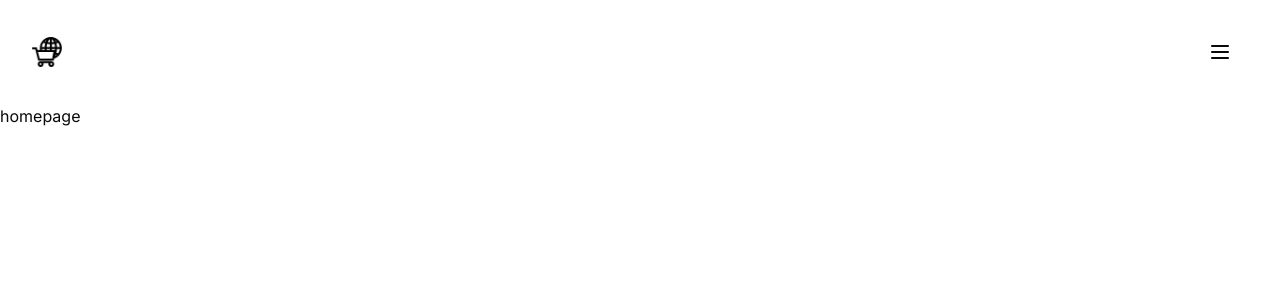
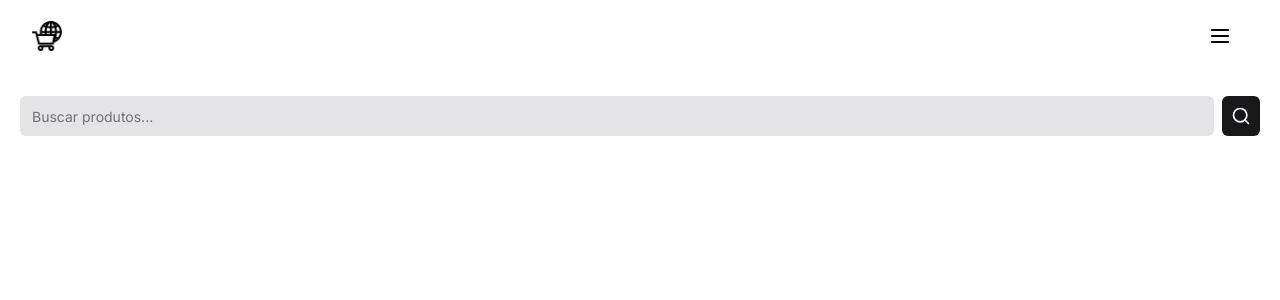
Before and after one commit to vinicius-dsr/catalogo-app, a Next.js app: page / in a window 1280 px wide. Shown: the top 300 px of the page. Built offline with nearby package versions, Linux system fonts and the light colour scheme.

Commit message:
feat: add initial search component

```diff
--- a/app/_components/Header.tsx
+++ b/app/_components/Header.tsx
@@ -5,7 +5,7 @@
 
 export default function Header() {
   return (
-    <header className="py-8">
+    <header className="py-4">
       <div className="container flex items-center justify-between">
         <Link href="">
           <Image src="/icon.png" alt="" height={30} width={30} />
--- /dev/null
+++ b/app/_components/SearchInput.tsx
@@ -0,0 +1,17 @@
+import { SearchIcon } from "lucide-react";
+import { Button } from "./ui/button";
+import { Input } from "./ui/input";
+
+export default function SearchInput() {
+  return (
+    <div className="flex gap-2">
+      <Input
+        placeholder="Buscar produtos..."
+        className="border-none bg-zinc-200"
+      />
+      <Button size={"icon"}>
+        <SearchIcon size={20} />
+      </Button>
+    </div>
+  );
+}
--- /dev/null
+++ b/app/_components/ui/input.tsx
@@ -0,0 +1,25 @@
+import * as React from "react";
+
+import { cn } from "@/app/_lib/utils";
+
+export interface InputProps
+  extends React.InputHTMLAttributes<HTMLInputElement> {}
+
+const Input = React.forwardRef<HTMLInputElement, InputProps>(
+  ({ className, type, ...props }, ref) => {
+    return (
+      <input
+        type={type}
+        className={cn(
+          "flex h-10 w-full rounded-md border border-input bg-background px-3 py-2 text-sm ring-offset-background file:border-0 file:bg-transparent file:text-sm file:font-medium placeholder:text-muted-foreground focus-visible:outline-none focus-visible:ring-2 focus-visible:ring-ring focus-visible:ring-offset-2 disabled:cursor-not-allowed disabled:opacity-50",
+          className,
+        )}
+        ref={ref}
+        {...props}
+      />
+    );
+  },
+);
+Input.displayName = "Input";
+
+export { Input };
--- a/app/page.tsx
+++ b/app/page.tsx
@@ -1,10 +1,13 @@
 import Header from "./_components/Header";
+import SearchInput from "./_components/SearchInput";
 
 export default function Home() {
   return (
-    <div>
+    <>
       <Header />
-      homepage
-    </div>
+      <div className="px-5 pt-6">
+        <SearchInput />
+      </div>
+    </>
   );
 }
```
